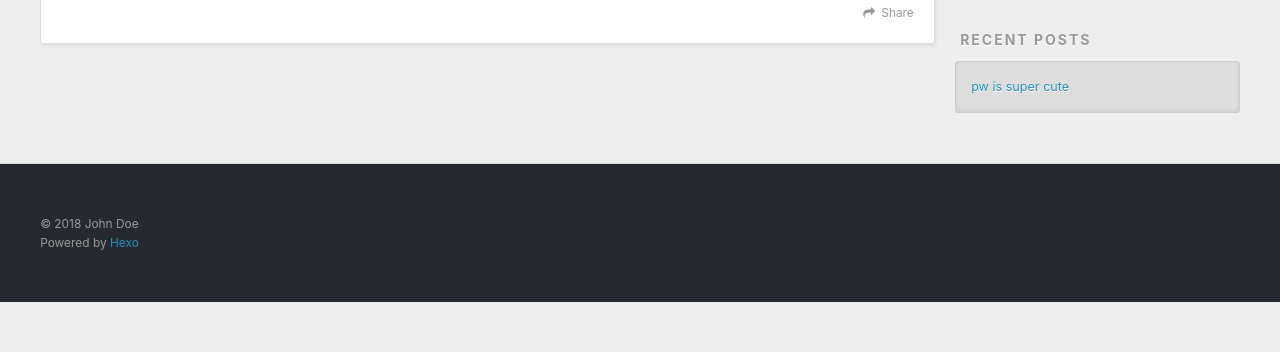
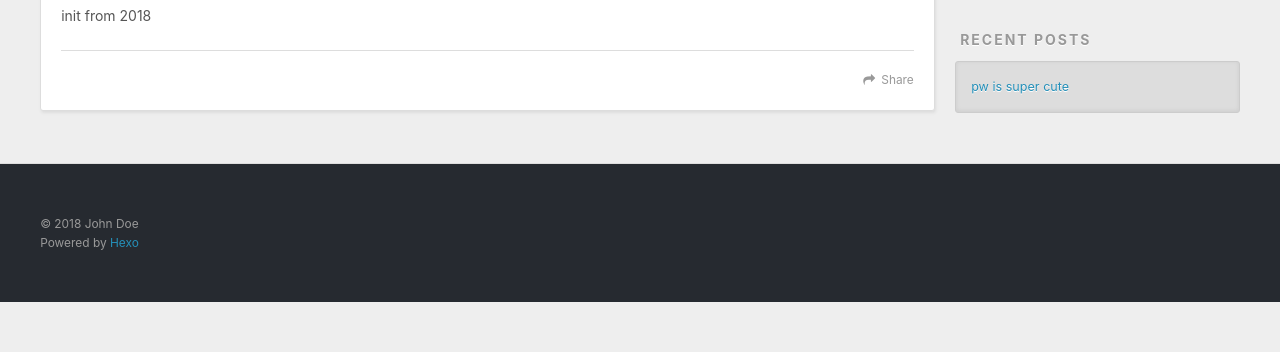
Before and after one commit to xsfX20/xsfX20.github.io, a plain HTML site: page 2018/12/16/hello-world/index.html in a window 1280 px wide. Shown: the part 448-800 px from the top of the page. Drawn offline with nearby package versions, Linux system fonts and the light colour scheme.

Commit message:
Site updated: 2018-12-16 17:28:40

```diff
--- a/2018/12/16/hello-world/index.html
+++ b/2018/12/16/hello-world/index.html
@@ -7,14 +7,17 @@
 
   <title>pw is super cute | Hexo</title>
   <meta name="viewport" content="width=device-width, initial-scale=1, maximum-scale=1">
-  <meta property="og:type" content="article">
+  <meta name="description" content="init from 2018">
+<meta property="og:type" content="article">
 <meta property="og:title" content="pw is super cute">
 <meta property="og:url" content="http://yoursite.com/2018/12/16/hello-world/index.html">
 <meta property="og:site_name" content="Hexo">
+<meta property="og:description" content="init from 2018">
 <meta property="og:locale" content="default">
-<meta property="og:updated_time" content="2018-12-16T08:29:16.456Z">
+<meta property="og:updated_time" content="2018-12-16T09:28:34.500Z">
 <meta name="twitter:card" content="summary">
 <meta name="twitter:title" content="pw is super cute">
+<meta name="twitter:description" content="init from 2018">
 
     <link rel="alternate" href="/atom.xml" title="Hexo" type="application/atom+xml">
 
@@ -83,6 +86,7 @@
 
     <div class="article-entry" itemprop="articleBody">
 
+        <p>init from 2018</p>
 
 
     </div>
```
Also changed, not shown: index.html (+1 -0 lines).
